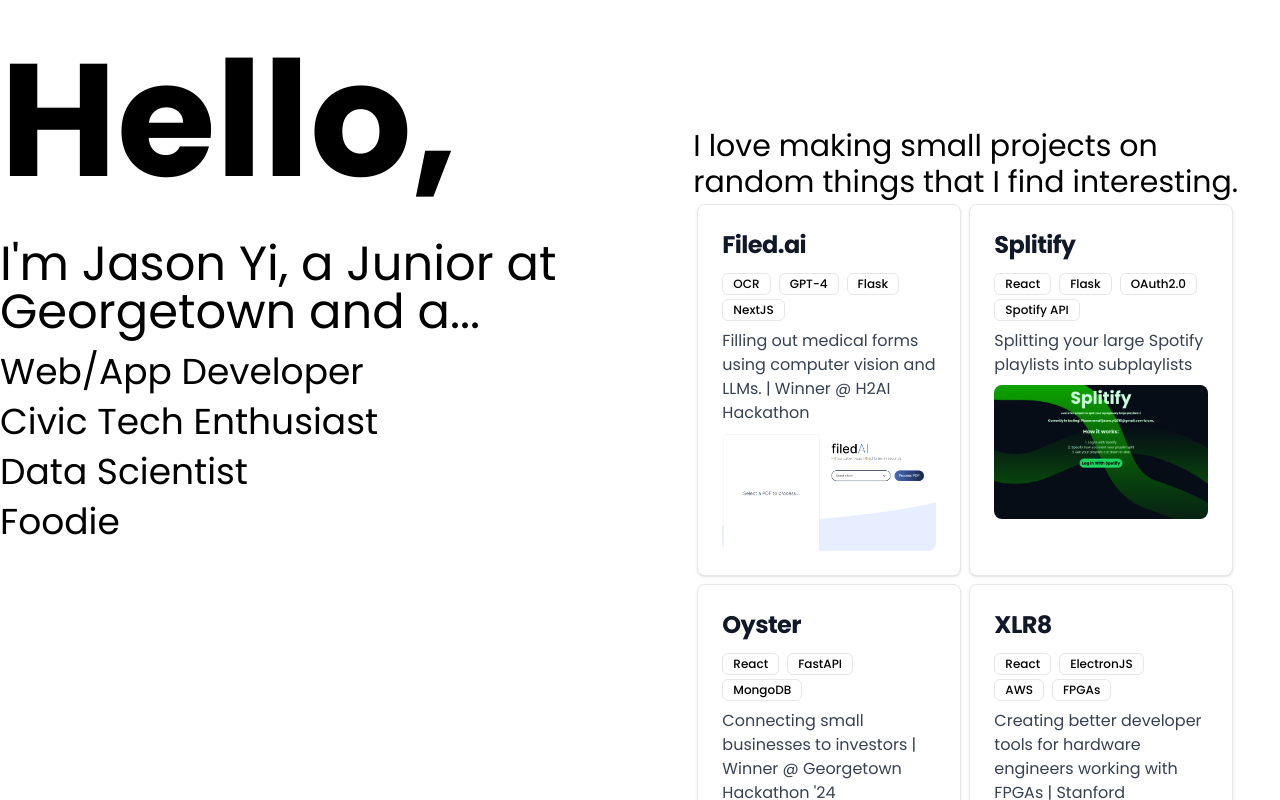
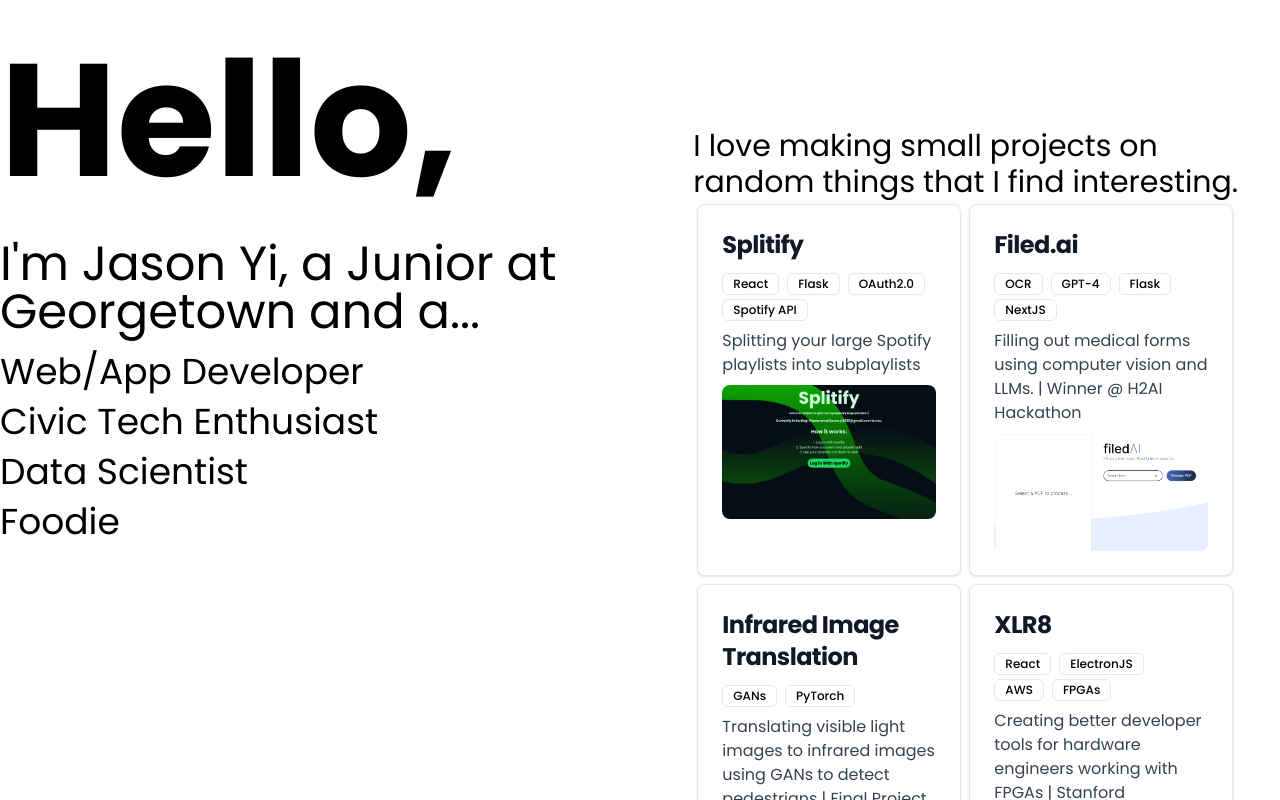
Before and after one commit to JasYi/personal-website, a Next.js app: page / in a window 1280 px wide. Both pictures are taken after a click on the button "Web/App Developer". Shown: the top 800 px of the page. Built offline with nearby package versions, Linux system fonts and the light colour scheme.

Commit message:
added image translation

```diff
--- a/components/webapp/web_app_dev.js
+++ b/components/webapp/web_app_dev.js
@@ -4,6 +4,13 @@
 
 export default function WebAppDevPage() {
   const projects = [
+    {
+      name: "Splitify",
+      tech: ["React", "Flask", "OAuth2.0", "Spotify API"],
+      description: "Splitting your large Spotify playlists into subplaylists",
+      link: "https://splitify-jasyi.vercel.app/",
+      img: "/splitify.png",
+    },
     {
       name: "Filed.ai",
       tech: ["OCR", "GPT-4", "Flask", "NextJS"],
@@ -13,11 +20,20 @@
       img: "/filedai.png",
     },
     {
-      name: "Splitify",
-      tech: ["React", "Flask", "OAuth2.0", "Spotify API"],
-      description: "Splitting your large Spotify playlists into subplaylists",
-      link: "https://splitify-jasyi.vercel.app/",
-      img: "/splitify.png",
+      name: "Infrared Image Translation",
+      tech: ["GANs", "PyTorch"],
+      description:
+        "Translating visible light images to infrared images using GANs to detect pedestrians | Final Project for Graduate Level Class",
+      link: "https://github.com/JasYi/CycleGAN-llvip",
+      img: "/llvip.png",
+    },
+    {
+      name: "XLR8",
+      tech: ["React", "ElectronJS", "AWS", "FPGAs"],
+      description:
+        "Creating better developer tools for hardware engineers working with FPGAs | Stanford Hackathon '24",
+      link: "https://devpost.com/software/xlr8",
+      img: "/xlr8.jpg",
     },
     {
       name: "Oyster",
@@ -26,14 +42,6 @@
         "Connecting small businesses to investors | Winner @ Georgetown Hackathon '24",
       link: "https://devpost.com/software/project-yay-bpqg7y",
       img: "/oystergif.gif",
-    },
-    {
-      name: "XLR8",
-      tech: ["React", "ElectronJS", "AWS", "FPGAs"],
-      description:
-        "Creating better developer tools for hardware engineers working with FPGAs | Stanford Hackathon '24",
-      link: "https://devpost.com/software/xlr8",
-      img: "/xlr8.jpg",
     },
   ];
   return (
```
Also changed, not shown: public/llvip.png (added).
